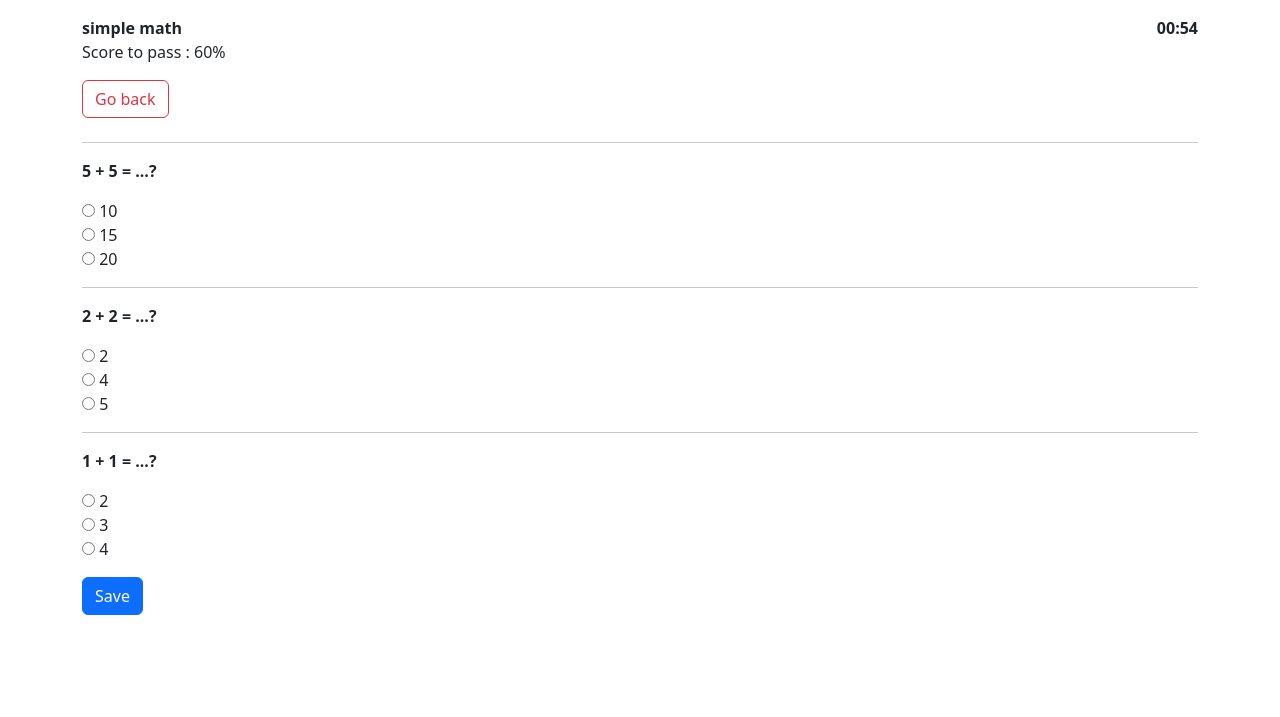
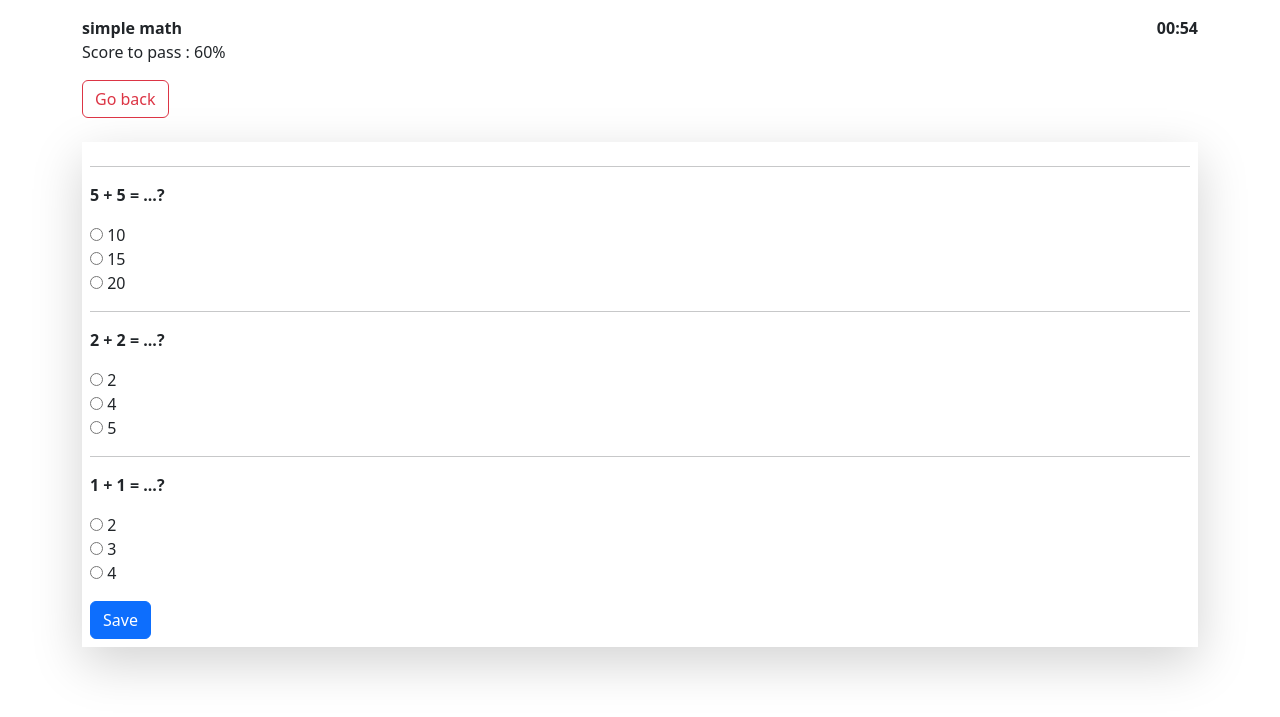
Before and after one commit to Mmy2000/Quis-app-django, a Django app: page /1/ in a window 1280 px wide. Shown: the top 717 px of the page. Run offline with Django 4.2, Linux system fonts and the light colour scheme; data comes from the database, SQL or seed files in the repository; both versions use the stored data as it was after the commit; data that the repository does not hold is empty; some libraries are stand-ins or nearby versions.

Commit message:
finishing list quiz

```diff
--- a/quizes/templates/quizes/quiz_detail.html
+++ b/quizes/templates/quizes/quiz_detail.html
@@ -14,7 +14,7 @@
 
 <a href="{% url 'quizes:QuizList' %}" class="btn btn-outline-danger mb-2">Go back</a>
 
-<form class="mt-3 mb-3" id="quiz-form">
+<form class="mt-3 mb-3 shadow-lg p-2" id="quiz-form">
     {% csrf_token %}
     <div id="quizBox"></div>
     <button class="btn btn-primary mt-3">Save</button>
```
Also changed, not shown: db.sqlite3.
